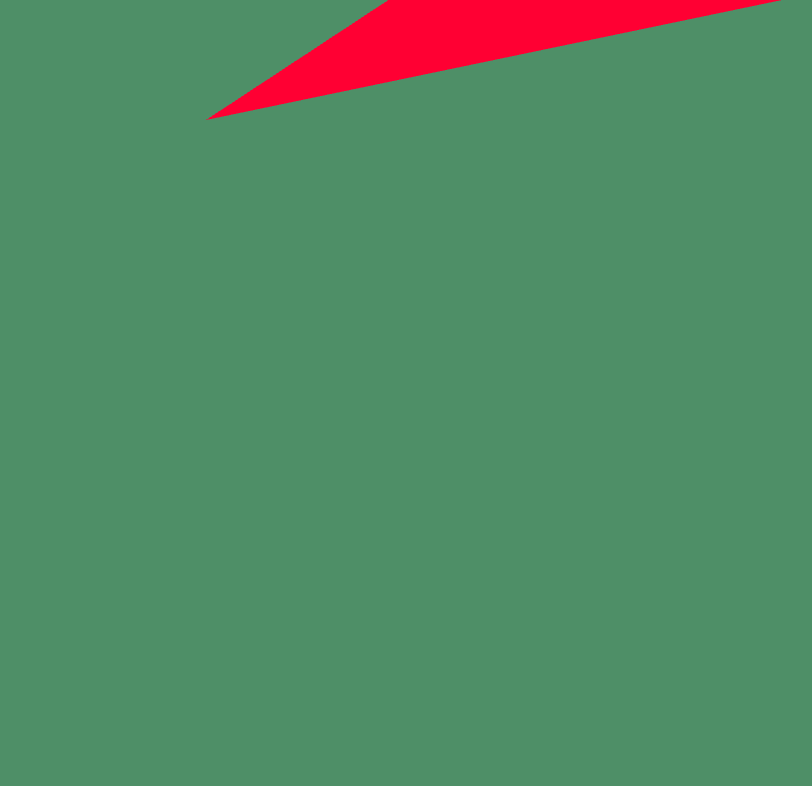
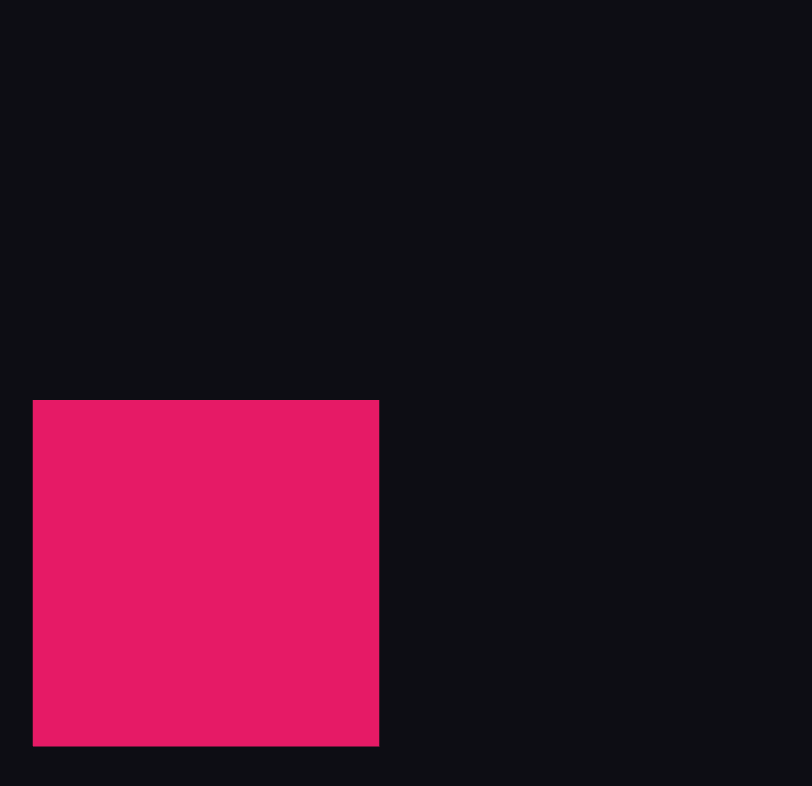
Before and after one commit to eaglefluke21/js-webgl, a plain HTML site: page index.html in a window 1280 px wide. Shown: the whole page, without its empty margins (434-1246 px from the left). Drawn offline with Linux system fonts and the light colour scheme; animation ran at ten frames a second.

Commit message:
player and obstacle

```diff
--- /dev/null
+++ b/engine/camera.js
@@ -0,0 +1,8 @@
+import { mat4LookAt, mat4Perspective } from './math.js';
+
+export function createCamera(canvas) {
+  const aspect = canvas.width / canvas.height;
+  const projection = mat4Perspective(Math.PI / 3, aspect, 0.1, 100);
+  const view = mat4LookAt([0, 0, 2.5], [0, 0, 0], [0, 1, 0]);
+  return { view, projection };
+}
--- /dev/null
+++ b/engine/gl.js
@@ -0,0 +1,8 @@
+export function initGL(canvas) {
+  const gl = canvas.getContext('webgl');
+  if (!gl) throw new Error('WebGL not supported');
+  canvas.width = window.innerWidth;
+  canvas.height = window.innerHeight;
+  gl.viewport(0, 0, canvas.width, canvas.height);
+  return gl;
+}
--- /dev/null
+++ b/engine/math.js
@@ -0,0 +1,77 @@
+export function mat4Identity() {
+  return [
+    1,0,0,0,
+    0,1,0,0,
+    0,0,1,0,
+    0,0,0,1
+  ];
+}
+
+export function mat4Multiply(a, b) {
+  const out = new Array(16);
+  for (let i = 0; i < 4; i++) {
+    for (let j = 0; j < 4; j++) {
+      out[i*4 + j] =
+        a[i*4 + 0]*b[0*4 + j] +
+        a[i*4 + 1]*b[1*4 + j] +
+        a[i*4 + 2]*b[2*4 + j] +
+        a[i*4 + 3]*b[3*4 + j];
+    }
+  }
+  return out;
+}
+
+export function mat4Translate(tx, ty, tz) {
+  const m = mat4Identity();
+  m[12] = tx; m[13] = ty; m[14] = tz;
+  return m;
+}
+
+export function mat4RotateY(angle) {
+  const c = Math.cos(angle), s = Math.sin(angle);
+  return [
+    c, 0, -s, 0,
+    0, 1,  0, 0,
+    s, 0,  c, 0,
+    0, 0,  0, 1
+  ];
+}
+
+export function mat4Perspective(fovRad, aspect, near, far) {
+  const f = 1 / Math.tan(fovRad / 2);
+  const nf = 1 / (near - far);
+  return [
+    f/aspect, 0, 0, 0,
+    0, f, 0, 0,
+    0, 0, (far + near)*nf, -1,
+    0, 0, (2*far*near)*nf, 0
+  ];
+}
+
+export function mat4LookAt(eye, target, up) {
+  const fx = target[0] - eye[0];
+  const fy = target[1] - eye[1];
+  const fz = target[2] - eye[2];
+  const fl = Math.hypot(fx, fy, fz);
+  const f0 = fx/fl, f1 = fy/fl, f2 = fz/fl;
+
+  const sx = f1*up[2] - f2*up[1];
+  const sy = f2*up[0] - f0*up[2];
+  const sz = f0*up[1] - f1*up[0];
+  const sl = Math.hypot(sx, sy, sz);
+  const s0 = sx/sl, s1 = sy/sl, s2 = sz/sl;
+
+  const u0 = s1*f2 - s2*f1;
+  const u1 = s2*f0 - s0*f2;
+  const u2 = s0*f1 - s1*f0;
+
+  return [
+    s0, u0, -f0, 0,
+    s1, u1, -f1, 0,
+    s2, u2, -f2, 0,
+    -(s0*eye[0] + s1*eye[1] + s2*eye[2]),
+    -(u0*eye[0] + u1*eye[1] + u2*eye[2]),
+    f0*eye[0] + f1*eye[1] + f2*eye[2],
+    1
+  ];
+}
--- /dev/null
+++ b/engine/mesh.js
@@ -0,0 +1,49 @@
+export const cubeVertices = [
+  // front
+  -0.5, -0.5,  0.5,
+   0.5, -0.5,  0.5,
+   0.5,  0.5,  0.5,
+  -0.5, -0.5,  0.5,
+   0.5,  0.5,  0.5,
+  -0.5,  0.5,  0.5,
+
+  // back
+  -0.5, -0.5, -0.5,
+  -0.5,  0.5, -0.5,
+   0.5,  0.5, -0.5,
+  -0.5, -0.5, -0.5,
+   0.5,  0.5, -0.5,
+   0.5, -0.5, -0.5,
+
+  // left
+  -0.5, -0.5, -0.5,
+  -0.5, -0.5,  0.5,
+  -0.5,  0.5,  0.5,
+  -0.5, -0.5, -0.5,
+  -0.5,  0.5,  0.5,
+  -0.5,  0.5, -0.5,
+
+  // right
+   0.5, -0.5, -0.5,
+   0.5,  0.5, -0.5,
+   0.5,  0.5,  0.5,
+   0.5, -0.5, -0.5,
+   0.5,  0.5,  0.5,
+   0.5, -0.5,  0.5,
+
+  // top
+  -0.5,  0.5, -0.5,
+  -0.5,  0.5,  0.5,
+   0.5,  0.5,  0.5,
+  -0.5,  0.5, -0.5,
+   0.5,  0.5,  0.5,
+   0.5,  0.5, -0.5,
+
+  // bottom
+  -0.5, -0.5, -0.5,
+   0.5, -0.5, -0.5,
+   0.5, -0.5,  0.5,
+  -0.5, -0.5, -0.5,
+   0.5, -0.5,  0.5,
+  -0.5, -0.5,  0.5
+];
--- /dev/null
+++ b/engine/renderer.js
@@ -0,0 +1,6 @@
+export function renderScene(gl, loc, model, camera, vertexCount) {
+  gl.uniformMatrix4fv(loc.u_model, false, new Float32Array(model));
+  gl.uniformMatrix4fv(loc.u_view, false, new Float32Array(camera.view));
+  gl.uniformMatrix4fv(loc.u_projection, false, new Float32Array(camera.projection));
+  gl.drawArrays(gl.TRIANGLES, 0, vertexCount);
+}
--- /dev/null
+++ b/engine/shaderSources.js
@@ -0,0 +1,41 @@
+const vertexShaderSrc = `
+attribute vec3 a_position;
+uniform mat4 u_model;
+uniform mat4 u_view;
+uniform mat4 u_projection;
+void main() {
+  gl_Position = u_projection * u_view * u_model * vec4(a_position, 1.0);
+}
+`;
+
+const fragmentShaderSrc = `
+precision mediump float;
+void main() {
+  gl_FragColor = vec4(0.9, 0.1, 0.4, 1.0);
+}
+`;
+
+export function createProgram(gl) {
+  function compile(src, type) {
+    const shader = gl.createShader(type);
+    gl.shaderSource(shader, src);
+    gl.compileShader(shader);
+    if (!gl.getShaderParameter(shader, gl.COMPILE_STATUS)) {
+      console.error(gl.getShaderInfoLog(shader));
+      throw new Error('Shader compile failed');
+    }
+    return shader;
+  }
+
+  const vs = compile(vertexShaderSrc, gl.VERTEX_SHADER);
+  const fs = compile(fragmentShaderSrc, gl.FRAGMENT_SHADER);
+  const program = gl.createProgram();
+  gl.attachShader(program, vs);
+  gl.attachShader(program, fs);
+  gl.linkProgram(program);
+
+  if (!gl.getProgramParameter(program, gl.LINK_STATUS))
+    throw new Error(gl.getProgramInfoLog(program));
+
+  return program;
+}
--- /dev/null
+++ b/game/obstacle.js
@@ -0,0 +1,22 @@
+import { mat4Translate } from '../engine/math.js';
+
+export class Obstacle {
+  constructor(x, z) {
+    this.x = x;
+    this.y = -0.5;
+    this.z = z;
+    this.size = 0.2;
+  }
+
+  update(speed) {
+    this.z += speed; // move toward camera
+  }
+
+  getModelMatrix() {
+    return mat4Translate(this.x, this.y, this.z);
+  }
+
+  isBehindCamera() {
+    return this.z > 1.5; // if past camera, remove
+  }
+}
--- /dev/null
+++ b/game/player.js
@@ -0,0 +1,24 @@
+import { mat4Translate } from '../engine/math.js';
+
+export class Player {
+  constructor() {
+    this.x = 0;
+    this.y = -0.5;
+    this.z = 0;
+    this.speed = 0.1;
+    this.size = 0.2;
+  }
+
+  update(input) {
+    if (input.left) this.x -= this.speed;
+    if (input.right) this.x += this.speed;
+
+    // limit side movement
+    if (this.x < -1.5) this.x = -1.5;
+    if (this.x >  1.5) this.x =  1.5;
+  }
+
+  getModelMatrix() {
+    return mat4Translate(this.x, this.y, this.z);
+  }
+}
--- /dev/null
+++ b/game/world.js
@@ -0,0 +1,26 @@
+import { Obstacle } from './obstacle.js';
+import { mat4Translate } from '../engine/math.js';
+
+export class World {
+  constructor() {
+    this.obstacles = [];
+    this.spawnTimer = 0;
+    this.spawnRate = 60; // frames
+  }
+
+  update() {
+    this.spawnTimer++;
+    if (this.spawnTimer >= this.spawnRate) {
+      this.spawnTimer = 0;
+      const x = (Math.random() - 0.5) * 3; // -1.5 to 1.5
+      const z = -5;
+      this.obstacles.push(new Obstacle(x, z));
+    }
+
+    const speed = 0.05;
+    for (const obs of this.obstacles) obs.update(speed);
+
+    // remove old
+    this.obstacles = this.obstacles.filter(o => !o.isBehindCamera());
+  }
+}
--- a/index.html
+++ b/index.html
@@ -2,95 +2,14 @@
 <html>
 <head>
   <meta charset="UTF-8">
-  <title>WebGL Minimal Example</title>
+  <title>Depth Pyramid - WebGL Minimal Engine</title>
   <style>
-    body { margin: 0; background: #111; }
-    canvas { display: block; width: 100vw; height: 100vh; }
+    body { margin: 0; background: #111; overflow: hidden; }
+    canvas { width: 100vw; height: 100vh; display: block; }
   </style>
 </head>
 <body>
-
   <canvas id="game"></canvas>
-
-  <!-- Vertex shader -->
-  <script type="x-shader/x-vertex" id="vertex-shader">
-    attribute vec2 a_position;
-    void main() {
-      // Convert 2D position into clip space (the -1 to 1 range)
-      gl_Position = vec4(a_position, 0.0, 1.0);
-    }
-  </script>
-
-  <!-- Fragment shader -->
-  <script type="x-shader/x-fragment" id="fragment-shader">
-    precision mediump float;
-    void main() {
-      gl_FragColor = vec4(1.0, 0.0, 0.2, 1.0); // reddish
-    }
-  </script>
-
-  <!-- Main JS -->
-  <script>
-    const canvas = document.getElementById('game');
-    const gl = canvas.getContext('webgl');
-    if (!gl) throw new Error('WebGL not supported');
-
-    // Adjust canvas size to fill window
-    canvas.width = window.innerWidth;
-    canvas.height = window.innerHeight;
-    gl.viewport(0, 0, canvas.width, canvas.height);
-
-    // --- 1. Get shader source and compile ---
-    function compileShader(id, type) {
-      const src = document.getElementById(id).textContent;
-      const shader = gl.createShader(type);
-      gl.shaderSource(shader, src);
-      gl.compileShader(shader);
-      if (!gl.getShaderParameter(shader, gl.COMPILE_STATUS)) {
-        throw new Error(gl.COMPILE_STATUS);
-      }
-      return shader;
-    }
-
-    const vs = compileShader('vertex-shader', gl.VERTEX_SHADER);
-    const fs = compileShader('fragment-shader', gl.FRAGMENT_SHADER);
-
-
-    // --- 2. Link into program ---
-    const program = gl.createProgram();
-    gl.attachShader(program, vs);
-    gl.attachShader(program, fs);
-    gl.linkProgram(program);
-    if (!gl.getProgramParameter(program, gl.LINK_STATUS)) {
-      throw new Error(gl.getProgramInfoLog(program));
-    }
-    gl.useProgram(program);
-
-    // --- 3. Define vertex data (a single triangle) ---
-    const vertices = new Float32Array([
-      0.0,  0.7,
-     12, 4.7,
-      5.7, 6.7
-    ]);
-
-
-    // --- 4. Create and fill a buffer ---
-    const buffer = gl.createBuffer();
-    gl.bindBuffer(gl.ARRAY_BUFFER, buffer);
-    gl.bufferData(gl.ARRAY_BUFFER, vertices, gl.STATIC_DRAW);
-
-
-    // --- 5. Connect buffer data to shader attribute ---
-    const positionLocation = gl.getAttribLocation(program, 'a_position');
-    gl.enableVertexAttribArray(positionLocation);
-    gl.vertexAttribPointer(positionLocation, 2, gl.FLOAT, false, 0, 0);
-
-    // --- 6. Clear screen and draw ---
-    gl.clearColor(78/255, 143/255, 103/255, 1.0);
-    gl.clear(gl.COLOR_BUFFER_BIT);
-    gl.drawArrays(gl.TRIANGLES, 0, 3);
-
-  </script>
-
+  <script type="module" src="./main.js"></script>
 </body>
 </html>
--- /dev/null
+++ b/main.js
@@ -0,0 +1,64 @@
+import { initGL } from './engine/gl.js';
+import { createCamera } from './engine/camera.js';
+import { createProgram } from './engine/shaderSources.js';
+import { cubeVertices } from './engine/mesh.js';
+import { renderScene } from './engine/renderer.js';
+import { Player } from './game/player.js';
+import { World } from './game/world.js';
+import { mat4Identity } from './engine/math.js';
+
+const canvas = document.getElementById('game');
+const gl = initGL(canvas);
+const program = createProgram(gl);
+gl.useProgram(program);
+
+const loc = {
+  a_position: gl.getAttribLocation(program, 'a_position'),
+  u_model: gl.getUniformLocation(program, 'u_model'),
+  u_view: gl.getUniformLocation(program, 'u_view'),
+  u_projection: gl.getUniformLocation(program, 'u_projection'),
+};
+
+// Camera and game objects
+const camera = createCamera(canvas);
+const player = new Player();
+const world = new World();
+
+// Input
+const input = { left: false, right: false };
+window.addEventListener('keydown', e => {
+  if (e.key === 'ArrowLeft' || e.key === 'a') input.left = true;
+  if (e.key === 'ArrowRight' || e.key === 'd') input.right = true;
+});
+window.addEventListener('keyup', e => {
+  if (e.key === 'ArrowLeft' || e.key === 'a') input.left = false;
+  if (e.key === 'ArrowRight' || e.key === 'd') input.right = false;
+});
+
+// Buffer
+const buffer = gl.createBuffer();
+gl.bindBuffer(gl.ARRAY_BUFFER, buffer);
+gl.bufferData(gl.ARRAY_BUFFER, new Float32Array(cubeVertices), gl.STATIC_DRAW);
+gl.enableVertexAttribArray(loc.a_position);
+gl.vertexAttribPointer(loc.a_position, 3, gl.FLOAT, false, 0, 0);
+
+gl.enable(gl.DEPTH_TEST);
+
+function loop() {
+  player.update(input);
+  world.update();
+
+  gl.clearColor(0.05, 0.05, 0.08, 1);
+  gl.clear(gl.COLOR_BUFFER_BIT | gl.DEPTH_BUFFER_BIT);
+
+  // Render player
+  renderScene(gl, loc, player.getModelMatrix(), camera, cubeVertices.length / 3);
+
+  // Render obstacles
+  for (const obs of world.obstacles)
+    renderScene(gl, loc, obs.getModelMatrix(), camera, cubeVertices.length / 3);
+
+  requestAnimationFrame(loop);
+}
+
+loop();
```
